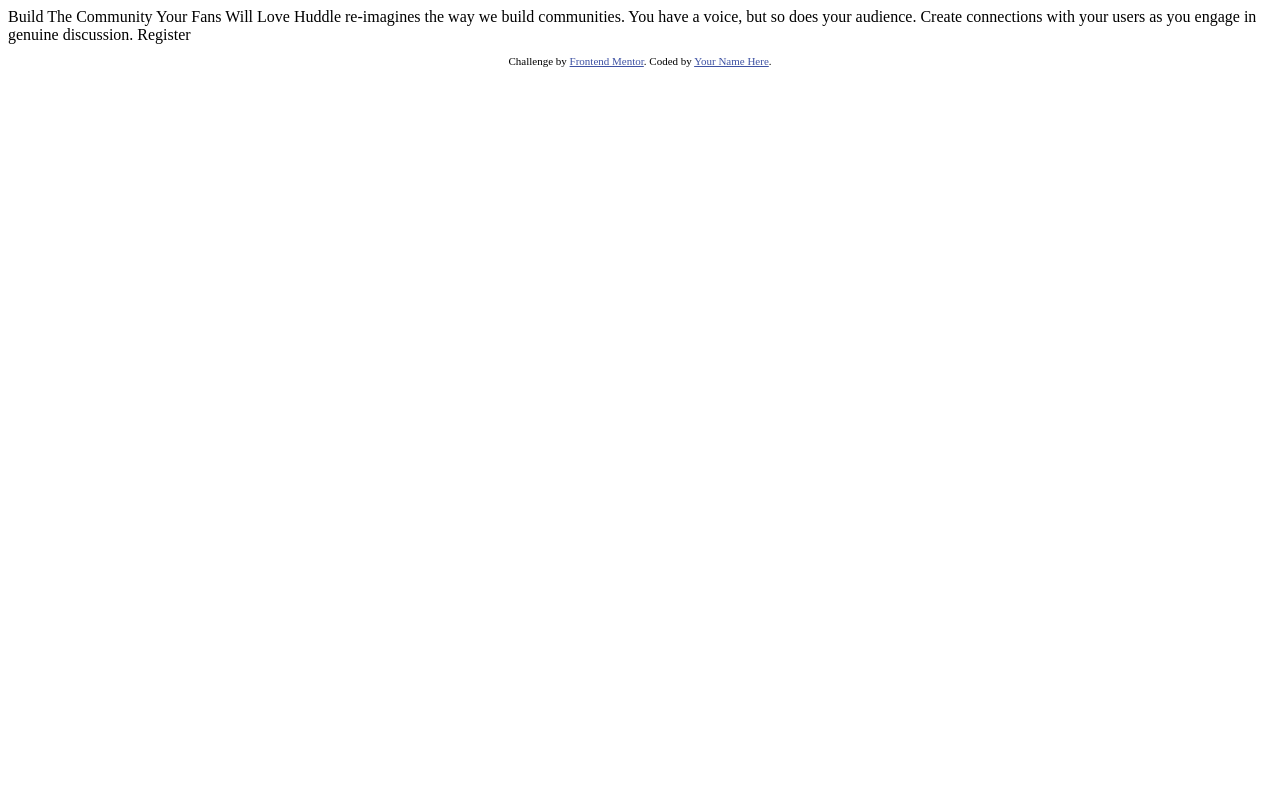
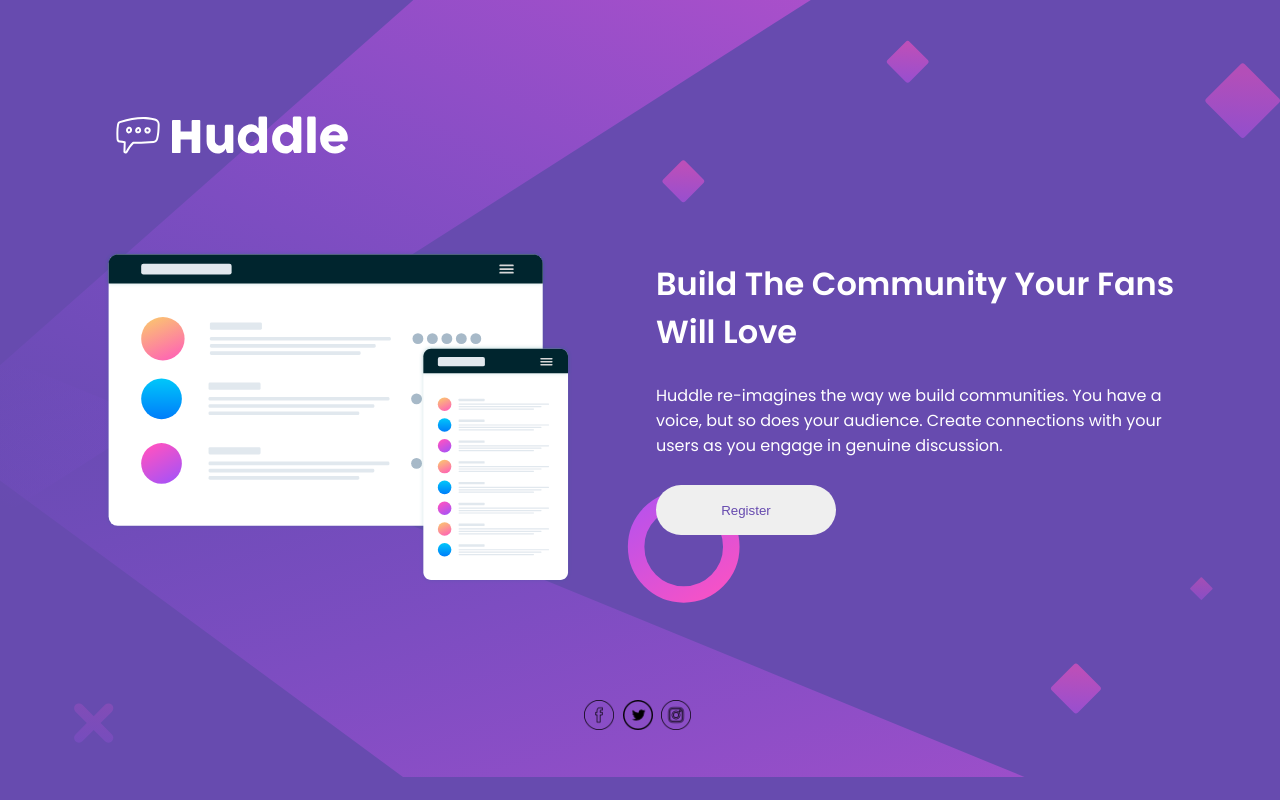
Before and after one commit to pe-salviano/huddle-landing-page-com-um-unico-mestre-de-secao-introdutoria, a plain HTML site: page index.html in a window 1280 px wide. Drawn offline with Linux system fonts and the light colour scheme.

Commit message:
responsividade 1440px

```diff
--- a/index.html
+++ b/index.html
@@ -1,33 +1,52 @@
 <!DOCTYPE html>
-<html lang="en">
+<html lang="pt-br">
 <head>
   <meta charset="UTF-8">
   <meta name="viewport" content="width=device-width, initial-scale=1.0"> <!-- displays site properly based on user's device -->
-
   <link rel="icon" type="image/png" sizes="32x32" href="./images/favicon-32x32.png">
-
+  <!-- arquivos css -->
+  <link rel="stylesheet" href="./style/base.css">
+  <!-- fontes google -->
+  <link rel="preconnect" href="https://fonts.googleapis.com">
+  <link rel="preconnect" href="https://fonts.gstatic.com" crossorigin>
+  <link href="https://fonts.googleapis.com/css2?family=Poppins:wght@400;600&display=swap" rel="stylesheet">
+  <link href="https://fonts.googleapis.com/css2?family=Open+Sans&display=swap" rel="stylesheet">
   <title>Frontend Mentor | Huddle landing page with single introductory section</title>
 
-  <!-- Feel free to remove these styles or customise in your own stylesheet 👍 -->
-  <style>
-    .attribution { font-size: 11px; text-align: center; }
-    .attribution a { color: hsl(228, 45%, 44%); }
-  </style>
 </head>
 <body>
+    <header class="cabecalho">
+        <img src="./images/logo.svg" alt="logo huddle" class="logo-image">
+    </header>
+    <main id="information">
+        <section id="image">
+            <img src="./images/illustration-mockups.svg" alt="ilustração mockups" class="image-illustration">
+        </section>
+        <section class="information-Community">
+            <h1 class="title-information">Build The Community Your Fans Will Love</h1>
+            <p class="text-information">
+                Huddle re-imagines the way we build communities. You have a voice, but so does your audience. Create connections with your users as you engage in genuine discussion.
+            </p>
+            <button class="btn-register"><a href="#" class="link-btn">Register</a> </button>
+        </section>
+    </main>
+    <div class="contact-network">
+        <img src="./images/logo-facebook.png" alt="logo facebook" class="icon">
+        <img src="./images/logo-twitter.png" alt="logo twitter" class="icon">
+        <img src="./images/logo-instagram.png" alt="logo logo whatsapp" class="icon">
+    </div>
+</body>
+</html>
 
-  Build The Community Your Fans Will Love
+  <!--
 
-  Huddle re-imagines the way we build communities. You have a voice, but so does your audience.
-  Create connections with your users as you engage in genuine discussion.
 
-  Register
+
+
 
   <footer>
     <p class="attribution">
       Challenge by <a href="https://www.frontendmentor.io?ref=challenge" target="_blank">Frontend Mentor</a>.
       Coded by <a href="#">Your Name Here</a>.
     </p>
-  </footer>
-</body>
-</html>
+  </footer> -->
--- /dev/null
+++ b/style/base.css
@@ -0,0 +1,34 @@
+@import url(./cabecalho.css);
+@import url(./information.css);
+
+
+
+
+:root{
+    /* cores */
+    --cor-fundo: hsl(257, 40%, 49%);
+    --branco:#FFFFFF;
+    --cor-letra-btn:hsl(300, 69%, 71%);
+
+    /* fontes google */
+    --font-principal:'Poppins', sans-serif;
+    --font-secundaria:'Open Sans', sans-serif;
+
+
+}
+
+
+body{
+    background-image: url('../images/bg-mobile.svg');
+    background-repeat: no-repeat;
+    background-color: var(--cor-fundo);
+    background-size: 100%;
+    background-position: fixed;
+
+}
+@media screen and (min-width:1024px) {
+    body{
+        background-image: url('../images/bg-desktop.svg');
+        background-size: 100%;
+    }
+}
--- /dev/null
+++ b/style/cabecalho.css
@@ -0,0 +1,16 @@
+.cabecalho{
+    padding: 2rem;
+}
+.logo-image{
+    width: 120px;
+}
+
+@media screen and (min-width:1024px) {
+    .cabecalho{
+        padding: 6rem 6rem 0 6rem;
+    }
+    .logo-image{
+        width: 250px;
+    }
+
+}
--- /dev/null
+++ b/style/information.css
@@ -0,0 +1,97 @@
+#information{
+    padding: 2rem 2rem;
+}
+
+.image-illustration{
+    width: 100%;
+    margin-top: 1rem;
+
+
+}
+
+.information-Community{
+    font-family: var(--font-principal);
+    margin-top: 4rem;
+    color: var(--branco);
+    text-align: center;
+}
+.text-information{
+    font-size: 0.9rem;
+}
+
+.btn-register{
+   min-width: 180px;
+    height: 50px;
+    border-radius: 25px;
+    margin:.7rem 0 2rem 0;
+    border: none;
+}
+.link-btn{
+    color: var(--cor-fundo);
+    text-decoration: none;
+}
+.contact-network{
+    text-align: center;
+    margin-top: 3rem;
+}
+
+.icon{
+    width: 30px;
+    height: 30px;
+    margin-right: .3rem;
+    color: aliceblue;
+
+}
+
+@media screen and (min-width:1024px) {
+    #information{
+        display: flex;
+        flex-direction: row;
+        padding: 4rem 6rem ;
+    }
+    #image{
+        width: 50%;
+        margin-right: 2rem;
+    }
+    .image-illustration{
+        max-width: 90%;
+    }
+    .information-Community{
+        width: 50%;
+        margin-top: 0;
+        text-align: left;
+    }
+
+    .title-information{
+       font-size: 2rem;
+    }
+    .text-information{
+        font-size: 1rem;
+    }
+}
+@media screen and (min-width:1440px) {
+    #image{
+        width: 60%;
+        margin: 0;
+    }
+    .information-Community{
+        width: 40%;
+    }
+    .title-information{
+        font-size: 3.2rem;
+     }
+     .text-information{
+         font-size: 1.2rem;
+     }
+
+     .contact-network{
+        text-align:right;
+        margin: 0 2rem 2rem 0 ;
+    }
+    .icon{
+        width: 40px;
+        height: 40px;
+
+
+    }
+}
```
Also changed, not shown: images/logo-facebook.png (added), images/logo-instagram.png (added), images/logo-twitter.png (added).
